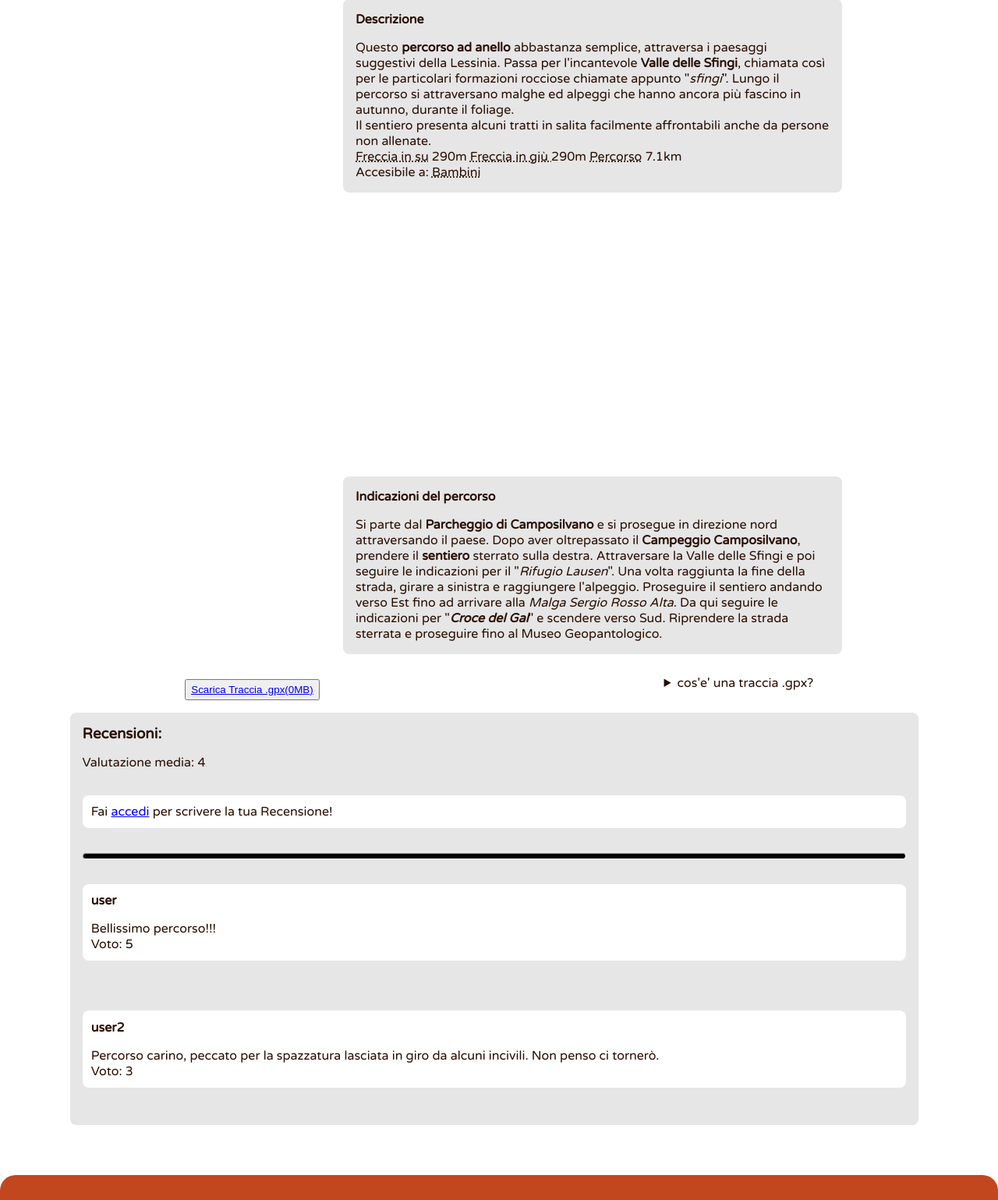
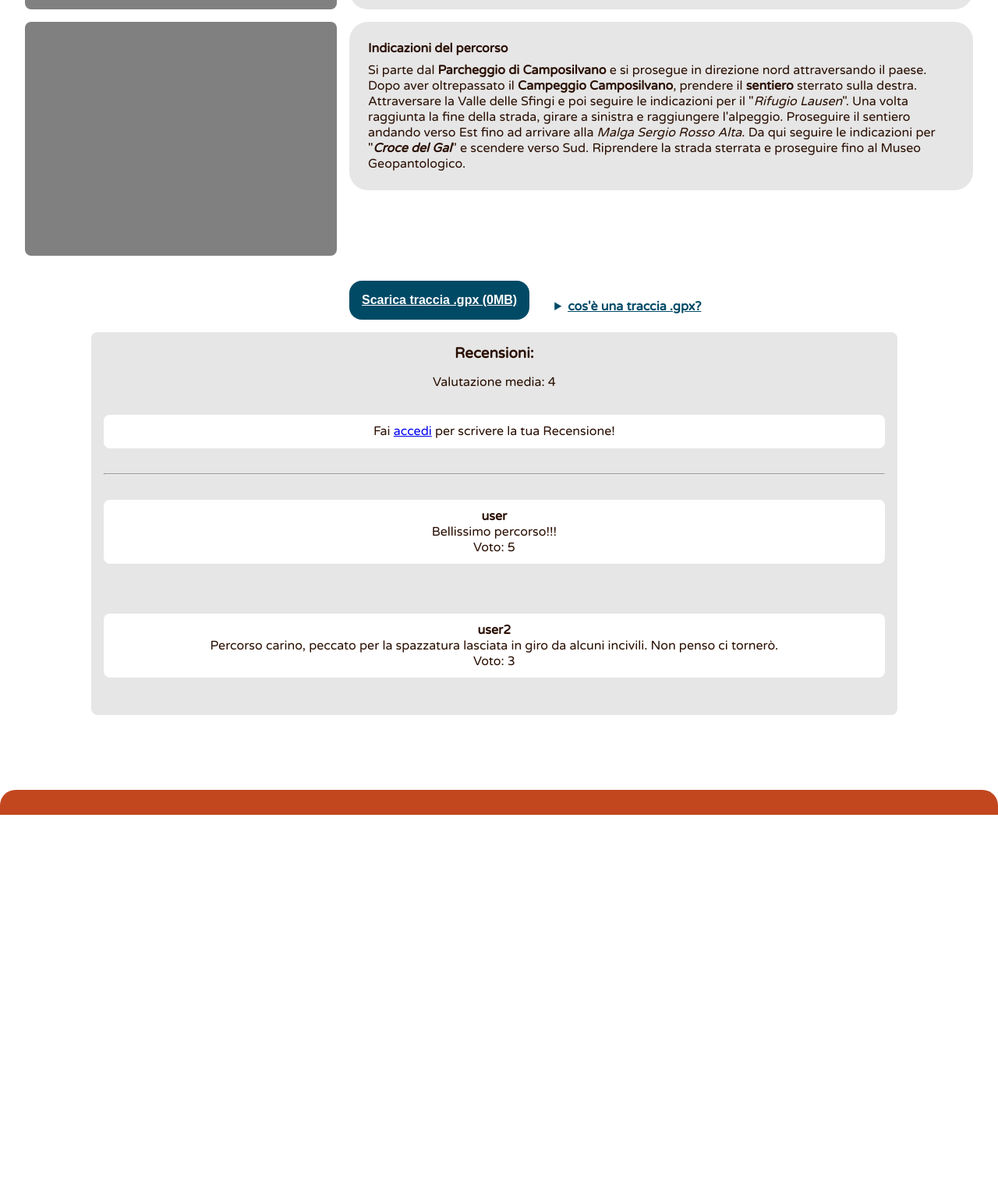
Before and after one commit to tlazzarin/sito-tecweb, a PHP site: page /percorso.php?id=1 in a window 1280 px wide. Shown: the part 664-2203 px from the top of the page at 78% size. After the commit the page ends 1709 px from the top, so only its background shows below. Run offline with PHP 8.4, Linux system fonts and the light colour scheme; data comes from the database, SQL or seed files in the repository; data that the repository does not hold is empty; a map, chart or similar area stays blank.

Commit message:
prima versione

```diff
--- a/src/accedi.html
+++ b/src/accedi.html
@@ -84,7 +84,7 @@
                 <input aria-label="Pulsante Accedi" type="submit" class="button" name="bottoneAccedi" value="Accedi">
                 </fieldset>
             </form>
-            <a href="accedi.php">Non hai un profilo? Registrati</a>
+            <a href="registrati.php">Non hai un profilo? Registrati</a>
         </div>
 
         <!-- Footer -->
--- a/src/css/style.css
+++ b/src/css/style.css
@@ -29,6 +29,7 @@ body {
     --textcolor: #290E00;
     --defaultbgcolor: #FFFFFF;
     --percorsibgcolor: #E6E6E6;
+    --sfondocard: #E6E6E6;
 }
 
 
@@ -203,100 +204,53 @@ nav#menu .accedi-button .icon-accedi {
 
 
 /* PAGINA PERCORSI / PERCORSO */
-.descrizioneSopra {
-    background-color: var(--defaultbgcolor);
-    padding: 3em 0 3em 0;
-    display: flex;
+main {
+    display: grid;
+    grid-template-columns: 1fr 2fr;
+    gap: 1rem;
+    padding: 2rem;
+    max-width: 1800px;
+    margin: 0 auto;
 }
 
-.percorso {
-    display: flex;
-    flex-direction: column;
+.nomePercorso {
+    grid-column: 1 / -1;
+    text-align: left;
+
+
+    margin-bottom: 0;
 }
 
-.indicazioniSotto {
-    background: var(--defaultbgcolor);
-    padding: 3em 0 3em 0;
-    display: flex;
-
+.descrizionePercorso {
+    grid-column: 1 / -1;
+    text-align: left;
+    margin-bottom: 1rem;
 }
 
-.wrapper {
-    position: relative;
-    max-width: 25rem;
-    margin-left: 5em;
-}
 
-.mapContainer {
-    padding-top: 2rem;
-    display: flex;
-    aspect-ratio: 4/3;
-}
-
-.mapContainer img {
-    border-radius: 0.5rem;
-    flex: 1 0 100%;
-}
-
-.slider {
-    display: flex;
-    aspect-ratio: 4/3;
-    overflow-x: hidden;
-    scroll-snap-type: x mandatory;
-    scroll-behavior: smooth;
+.carosello, .mappa_gpx {
+    background-color: #808080;
+    min-height: 300px;
     border-radius: 0.5rem;
 }
 
-.slider img {
-    flex: 1 0 100%;
-    scroll-snap-align: start;
+.descrizione, .indicazioni {
+    padding: 1.5rem;
+    border-radius: 1.5rem;
+    background-color: var(--sfondocard);
+    text-align: left;
 }
 
-.slider-nav {
-    display: flex;
-    column-gap: 1rem;
-    position: absolute;
-    bottom: 1.25rem;
-    left: 50%;
-    transform: translateX(-50%);
-    z-index: 1;
+.descrizione h4, .indicazioni h4 {
+    font-weight: 900;
+    text-align: left;
+    margin-bottom: 0.5rem;
 }
 
-.slider-nav a {
-    width: 0.5rem;
-    height: 0.5rem;
-    border-radius: 50%;
-    background-color: var(--defaultbgcolor);
-    opacity: 0.75;
-    transition: opacity ease 250ms;
-}
 
-.slider-nav a:hover {
-    opacity: 1;
-}
-
-.descrizione {
-    padding: 1em;
-    background-color: var(--percorsibgcolor);
-    max-width: 50%;
-    flex: 2;
-    align-self: center;
-    border-radius: 0.5rem;
-    margin-left: 15em;
-}
-
-.indicazioni {
-    margin-top: 4rem;
-    padding: 1em;
-    background-color: var(--percorsibgcolor);
-    max-width: 50%;
-    flex: 1;
-    align-self: center;
-    border-radius: 0.5rem;
-    margin-left: 15em;
-}
 
 .recensioni {
+    grid-column: 1 / -1;
     display: flex;
     flex-direction: column;
     padding: 1em;
@@ -316,23 +270,97 @@ nav#menu .accedi-button .icon-accedi {
     margin-bottom: 2em;
     border-radius: 0.5rem;
 }
-details{
-    max-width: 40em;
+
+.indicazioni {
+    height: fit-content;
+}
+
+
+.gpx-section {
+    grid-column: 2 / 3;
+    display: flex;
+    align-items: center;
+    gap: 2rem;
+    margin-top: 1rem;
 }
 
 .gpx {
-    display: flex;
-    justify-content: space-around;
-    padding: 1em;
-    align-items: center;
+    grid-column: unset;
+    margin: 0;
 }
 
-h4 {
-    display: flex;
-    align-self: flex-start;
-    flex-direction: row;
-    padding-bottom: 1rem;
+details {
+    grid-column: unset;
+    margin: 0;
 }
+
+
+.button {
+    font-size: 100%;
+    padding: 1rem;
+    border-radius: 1rem;
+    background-color: var(--unvisitedlinkcolor);
+    color: white;
+    font-weight: bold;
+    text-align: center;
+    border: none;
+    cursor: pointer;
+    transition: background-color 0.3s ease;
+}
+
+.button:hover {
+    background-color: #004085; /* DA CAMBIARE */
+}
+
+.button a {
+    color: inherit;
+}
+
+
+
+
+.summary {
+    color: var(--unvisitedlinkcolor);
+    cursor: pointer;
+    font-weight: bold;
+    text-decoration: underline;
+}
+
+.details-summary {
+    display: block;
+    margin-top: 1rem;
+}
+
+.details-summary[open] summary {
+    background-color: var(--unvisitedlinkcolor);
+    color: white;
+    padding: 0.5rem;
+    border-radius: 0.5rem;
+}
+
+.details-summary[open] p {
+    margin-top: 1rem;
+    background-color: var(--unvisitedlinkcolor);
+    color: white;
+    padding: 0.5rem;
+    border-radius: 0.5rem;
+}
+
+
+
+
+
+
+
+
+
+
+
+
+
+
+
+
 
 .contenitore-carte{
     display: flex;
@@ -404,55 +432,25 @@ label:after {
      margin-top: -1em;
 }
 
-.button[type=button]
+/* .button[type=button]
 .link-percorso
 {
     padding: 16px;
-}
+} */
 
 
-.button[type=button] {
+/* .button[type=button] {
     display: block;
     padding-left: 0.5em;
     padding-right: 0.5em;
     height: 2em;
     text-decoration: underline;
     margin-top: 1.2em;
-}
+} */
 
-.nomePercorso {
-    align-self: flex-start;
-    margin: 1em;
-}
 
-.descrizionePercorso {
-    margin: 1em;
-}
 
-h2 {
-    display: block;
-    font-size: 1.5em;
-    margin-block-start: 0.83em;
-    margin-block-end: 0.83em;
-    margin-inline-start: 0px;
-    margin-inline-end: 0px;
-    font-weight: bold;
-    unicode-bidi: isolate;
-}
 
-h3 {
-    align-self: flex-start;
-}
-
-p {
-    text-align: start;
-}
-
-hr {
-    height: 8px;
-    background-color: black;
-    border-radius: 0.3em;
-}
 
 .valutazione {
     margin-top: 1em;
--- a/src/percorso.html
+++ b/src/percorso.html
@@ -65,55 +65,41 @@
         <main>
 
             <h2 class="nomePercorso">[titolo]</h2>
+
             <h3 class="descrizionePercorso">[sottotitolo]</h3>
 
-            <section class="percorso">
-
-
-
-                <section class="wrapper">
-                    <section class="slider">
-                        [immagini]
-                    </section>
-                    <section class="slider-nav">
-                        [nav_immagini]
-                    </section>
-                </section>
+            <section class="carosello">
+                <!-- Da fare  -->
+            </section>
 
                 <section class="descrizione">
                     <h4>Descrizione</h4>
                     <p>[descrizione]
                     </p>
                     [caratteristiche]
-
-
                 </section>
 
-                <section class="wrapper">
-                    <section class="mapContainer">
-
-                    </section>
+                <section class="mappa_gpx">
+                    <!-- Da fare -->
                 </section>
 
                 <section class="indicazioni">
                     <h4>Indicazioni del percorso</h4>
-                    <p>[indicazioni]
-                    </p>
-
-
+                    <p>[indicazioni]</p>
                 </section>
 
+                <div class="gpx-section">
+                    <section class="gpx">
+                        <button aria-label="Pulsante Scarica Traccia gpx" type="button" class="button">
+                            <a href=[file_gpx] download>Scarica traccia .gpx ([peso]MB)</a>
+                        </button>
+                    </section>
 
-                <section class="gpx">
-                    <button aria-label="Pulsante Scarica Traccia gpx" type="button" class="button"><a href=[file_gpx] download>Scarica Traccia .gpx([peso]MB)</a></button>
-
-                    <details>
-                        <summary>cos'e' una traccia .gpx?</summary>
+                    <details class="details-summary">
+                        <summary class="summary">cos'è una traccia .gpx?</summary>
                         <p>Un file GPX è un formato che permette la memorizzazione e l'elaborazione di dati GPS (geodati). Puoi usare la nostra applicazione per registrare i tuoi dati GPS e caricare le tracce che hai creato sulla nostra piattaforma per poi condividere i tuoi percorsi con altri utenti. È anche possibile scaricare i dati per i percorsi già esistenti.</p>
                     </details>
-
-                </section>
-            </section>
+                </div>
 
             [alert]
             <section class="recensioni">
```
